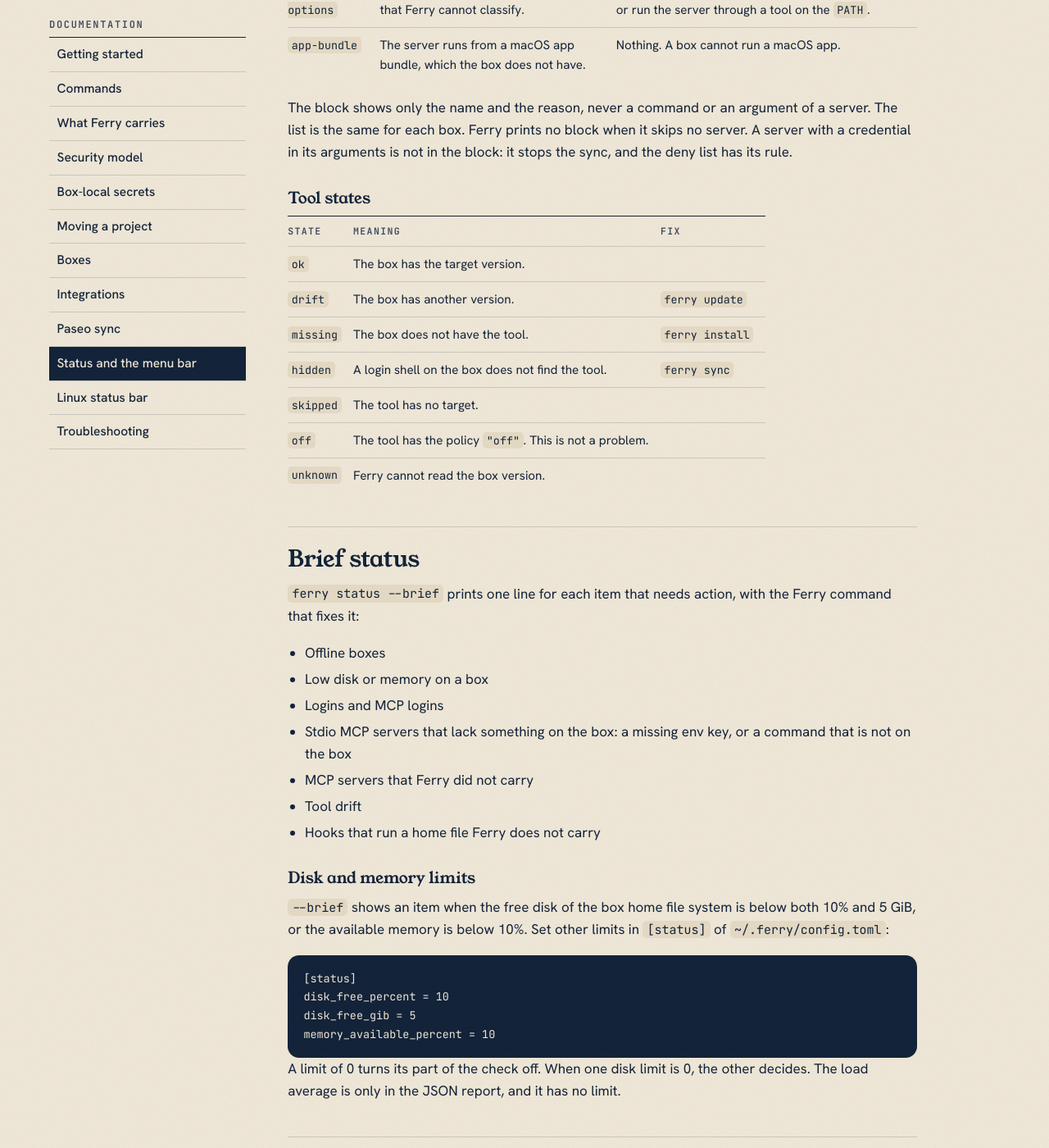
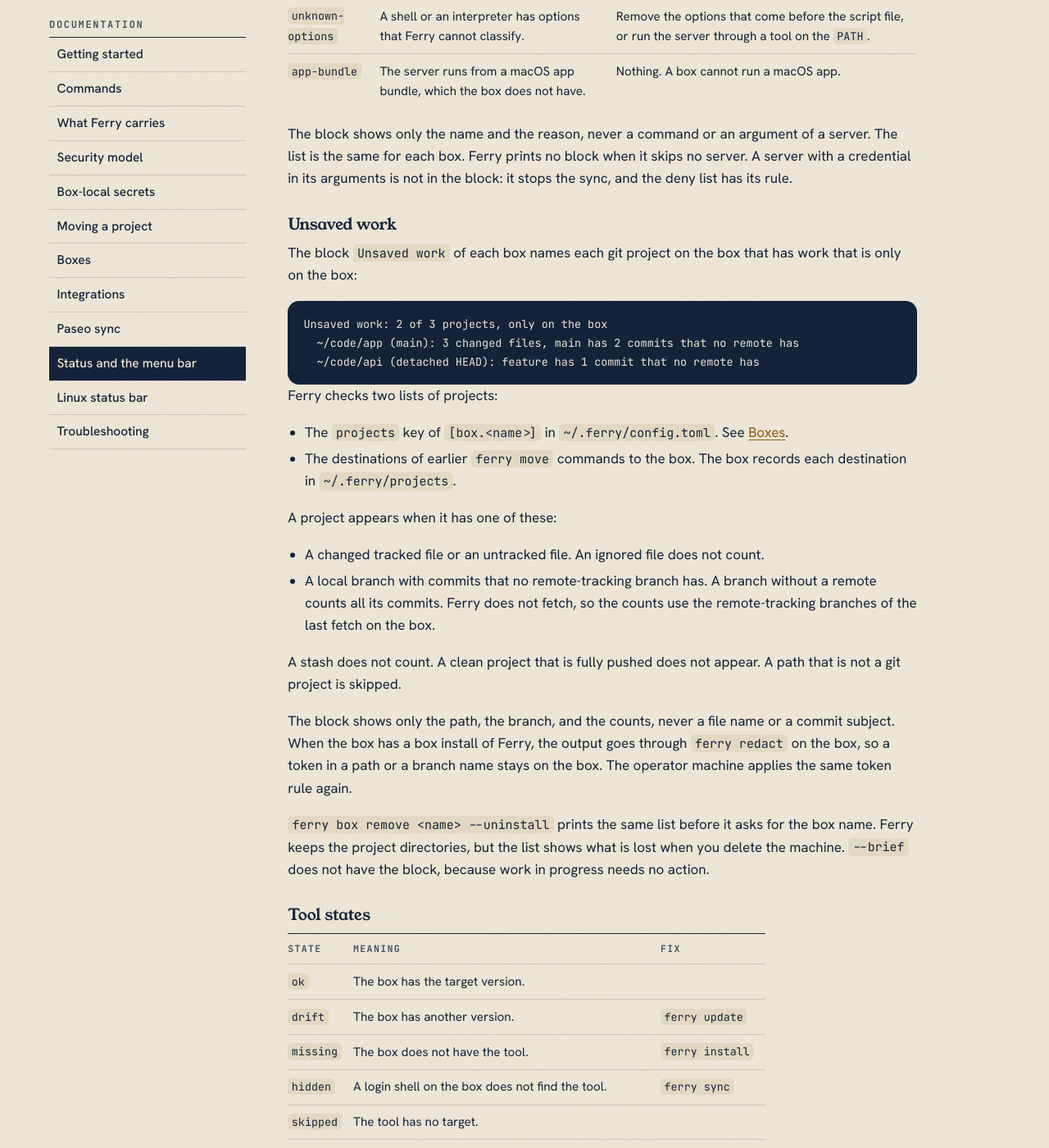
Before and after one commit to dlhck/ferry, a Jekyll site: the page built from docs/status.md, in a window 1280 px wide and 1400 px high, scrolled down 1114 px. Shown: the whole window at 82% size. Built offline with Jekyll 4.4.1, drawn with Linux system fonts in a browser that asks for light colours; some of the changed text lies outside the part shown.

Commit message:
docs: describe the unsaved work of a box

````diff
--- a/docs/status.md
+++ b/docs/status.md
@@ -15,6 +15,7 @@
 - The logins of the tools, and the logins of the MCP servers.
 - The tools and their versions.
 - The box-only skills: skills on the box that the snapshot does not have. `ferry adopt --from-box` copies one to the operator machine.
+- The unsaved work: git projects on the box with work that is only on the box. See [Unsaved work](#unsaved-work).
 - The integrations that are on.
 
 `ferry status` does not fail for an offline box. The report shows the box as offline.
@@ -37,6 +38,32 @@
 | `app-bundle` | The server runs from a macOS app bundle, which the box does not have. | Nothing. A box cannot run a macOS app. |
 
 The block shows only the name and the reason, never a command or an argument of a server. The list is the same for each box. Ferry prints no block when it skips no server. A server with a credential in its arguments is not in the block: it stops the sync, and the deny list has its rule.
+
+### Unsaved work
+
+The block `Unsaved work` of each box names each git project on the box that has work that is only on the box:
+
+```
+Unsaved work: 2 of 3 projects, only on the box
+  ~/code/app (main): 3 changed files, main has 2 commits that no remote has
+  ~/code/api (detached HEAD): feature has 1 commit that no remote has
+```
+
+Ferry checks two lists of projects:
+
+- The `projects` key of `[box.<name>]` in `~/.ferry/config.toml`. See [Boxes](boxes.md#projects-on-a-box).
+- The destinations of earlier `ferry move` commands to the box. The box records each destination in `~/.ferry/projects`.
+
+A project appears when it has one of these:
+
+- A changed tracked file or an untracked file. An ignored file does not count.
+- A local branch with commits that no remote-tracking branch has. A branch without a remote counts all its commits. Ferry does not fetch, so the counts use the remote-tracking branches of the last fetch on the box.
+
+A stash does not count. A clean project that is fully pushed does not appear. A path that is not a git project is skipped.
+
+The block shows only the path, the branch, and the counts, never a file name or a commit subject. When the box has a box install of Ferry, the output goes through `ferry redact` on the box, so a token in a path or a branch name stays on the box. The operator machine applies the same token rule again.
+
+`ferry box remove <name> --uninstall` prints the same list before it asks for the box name. Ferry keeps the project directories, but the list shows what is lost when you delete the machine. `--brief` does not have the block, because work in progress needs no action.
 
 ### Tool states
 
@@ -111,4 +138,4 @@
 
 ## Scripts and agents
 
-`ferry status --json` prints the status report with `schemaVersion: 2`. Its `skippedMcp` field has the skipped stdio MCP servers as `{ harness, name, reason }`. `ferry status --brief --json` prints `{ schemaVersion: 1, checkedAt, boxes }`. Each item has a `summary` of at most 60 characters and the full `message`. The [Ferry agent skill](https://github.com/dlhck/ferry/blob/main/skills/ferry/SKILL.md) describes each field.
+`ferry status --json` prints the status report with `schemaVersion: 2`. Its `skippedMcp` field has the skipped stdio MCP servers as `{ harness, name, reason }`. The `unsavedWork` field of each box has `{ checked, projects, error }`, and each project is `{ path, branch, changes, unpushed: [{ branch, commits }] }`. `ferry status --brief --json` prints `{ schemaVersion: 1, checkedAt, boxes }`. Each item has a `summary` of at most 60 characters and the full `message`. The [Ferry agent skill](https://github.com/dlhck/ferry/blob/main/skills/ferry/SKILL.md) describes each field.
````
Also changed, not shown: docs/boxes.md (+15 -2 lines), docs/commands.md (+7 -2 lines), skills/ferry/SKILL.md (+2 -1 lines), src/cli.ts (+7 -2 lines).
